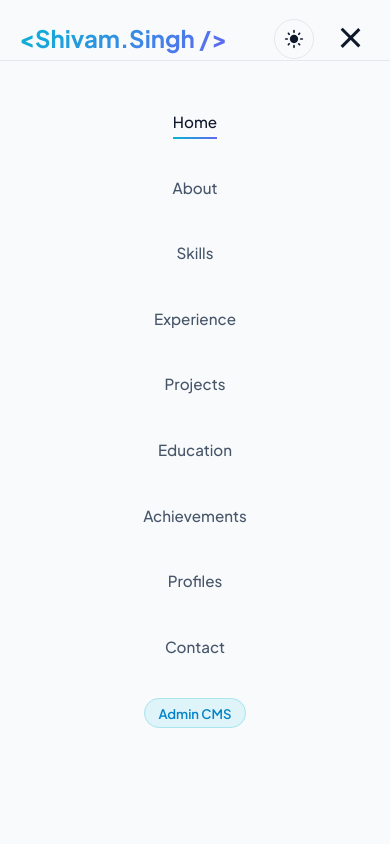
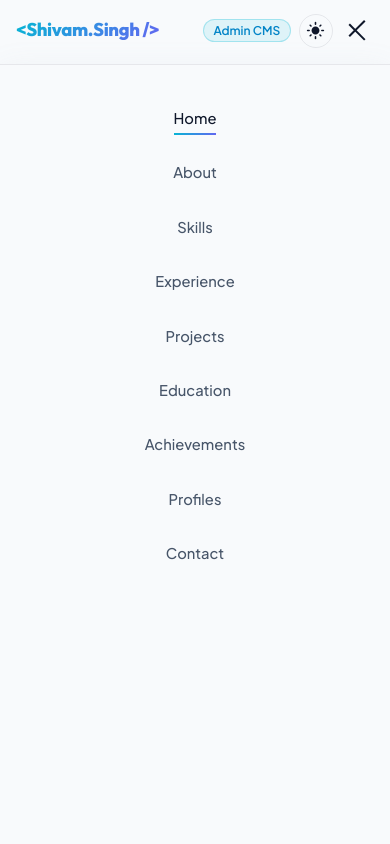
Before and after one commit to workforshivam065-bot/portfolio, a plain HTML site: page portfolio/index.html in a window 390 px wide. Both pictures are taken after a click on the button 350 px from the left and 38 px from the top of the page. Shown: the top 844 px of the page. Drawn offline with nearby package versions, Linux system fonts and the light colour scheme.

Commit message:
Fix navbar logo and Admin CMS button single-line alignment

```diff
--- a/admin.css
+++ b/admin.css
@@ -358,6 +358,8 @@ button, input, select, textarea {
   -webkit-background-clip: text;
   -webkit-text-fill-color: transparent;
   margin-bottom: 0.5rem;
+  white-space: nowrap;
+  display: inline-block;
 }
 
 .auth-header h2 {
--- a/portfolio/admin.css
+++ b/portfolio/admin.css
@@ -358,6 +358,8 @@ button, input, select, textarea {
   -webkit-background-clip: text;
   -webkit-text-fill-color: transparent;
   margin-bottom: 0.5rem;
+  white-space: nowrap;
+  display: inline-block;
 }
 
 .auth-header h2 {
--- a/portfolio/index.html
+++ b/portfolio/index.html
@@ -102,9 +102,7 @@
   <!-- Sticky Navigation Bar -->
   <header class="navbar" id="navbar">
     <div class="container">
-      <a href="#hero" class="logo" id="nav-logo" aria-label="Shivam Singh Logo">
-        &lt;Shivam.Singh /&gt;
-      </a>
+      <a href="#hero" class="logo" id="nav-logo" aria-label="Shivam Singh Logo">&lt;Shivam.Singh&nbsp;/&gt;</a>
 
       <nav aria-label="Main Navigation">
         <ul class="nav-menu" id="nav-menu">
@@ -117,11 +115,13 @@
           <li><a href="#achievements" class="nav-link">Achievements</a></li>
           <li><a href="#profiles" class="nav-link">Profiles</a></li>
           <li><a href="#contact" class="nav-link">Contact</a></li>
-          <li><a href="admin.html" class="nav-link nav-admin-link" title="Admin Dashboard">Admin CMS</a></li>
         </ul>
       </nav>
 
       <div class="nav-actions">
+        <!-- Admin CMS Button -->
+        <a href="admin.html" class="nav-admin-link" title="Admin Dashboard">Admin CMS</a>
+
         <!-- Theme Toggle Switch -->
         <button class="theme-toggle" id="theme-toggle" aria-label="Toggle light/dark theme" title="Toggle Theme">
           <!-- Moon Icon (Dark Mode active, click for Light) -->
--- a/portfolio/style.css
+++ b/portfolio/style.css
@@ -240,29 +240,44 @@ body.light-theme .btn-secondary:hover {
 }
 
 .logo {
-  font-size: 1.5rem;
+  font-family: 'Outfit', sans-serif;
+  font-size: 1.45rem;
   font-weight: 800;
+  letter-spacing: -0.02em;
   background: var(--accent-gradient);
   -webkit-background-clip: text;
   -webkit-text-fill-color: transparent;
-  display: flex;
-  align-items: center;
-  gap: 0.5rem;
+  display: inline-flex;
+  align-items: center;
+  white-space: nowrap;
+  flex-shrink: 0;
+  text-decoration: none;
+  line-height: 1;
+  transition: opacity var(--transition-speed) ease;
+}
+
+.logo:hover {
+  opacity: 0.9;
 }
 
 .nav-menu {
   display: flex;
   align-items: center;
   list-style: none;
-  gap: 2rem;
+  gap: 1.35rem;
+  margin: 0;
+  padding: 0;
 }
 
 .nav-link {
   font-weight: 500;
-  font-size: 0.95rem;
+  font-size: 0.92rem;
   color: var(--text-secondary);
   position: relative;
   padding: 0.5rem 0;
+  white-space: nowrap;
+  text-decoration: none;
+  transition: color var(--transition-speed) ease;
 }
 
 .nav-link::after {
@@ -284,14 +299,30 @@ body.light-theme .btn-secondary:hover {
   width: 100%;
 }
 
+.nav-actions {
+  display: inline-flex;
+  align-items: center;
+  gap: 1.1rem;
+  flex-shrink: 0;
+}
+
 .nav-admin-link {
+  display: inline-flex;
+  align-items: center;
+  justify-content: center;
+  white-space: nowrap;
+  flex-shrink: 0;
+  width: max-content;
   color: var(--primary-accent) !important;
   background: rgba(6, 182, 212, 0.1);
-  border: 1px solid rgba(6, 182, 212, 0.25);
-  padding: 0.35rem 0.85rem !important;
+  border: 1px solid rgba(6, 182, 212, 0.28);
+  padding: 0.42rem 0.95rem;
   border-radius: 50px;
   font-size: 0.82rem;
   font-weight: 600;
+  text-decoration: none;
+  line-height: 1;
+  vertical-align: middle;
   transition: all 0.25s ease;
 }
 
@@ -305,12 +336,6 @@ body.light-theme .btn-secondary:hover {
 
 .nav-admin-link::after {
   display: none !important;
-}
-
-.nav-actions {
-  display: flex;
-  align-items: center;
-  gap: 1.5rem;
 }
 
 /* Theme Toggle Button */
@@ -1685,40 +1710,84 @@ body.light-theme .moon-icon {
   }
 }
 
+@media (max-width: 1200px) and (min-width: 992px) {
+  .nav-menu {
+    gap: 0.95rem;
+  }
+  .nav-link {
+    font-size: 0.86rem;
+  }
+  .logo {
+    font-size: 1.35rem;
+  }
+  .nav-actions {
+    gap: 0.85rem;
+  }
+  .nav-admin-link {
+    padding: 0.38rem 0.82rem;
+    font-size: 0.78rem;
+  }
+}
+
+@media (max-width: 991px) {
+  .hamburger {
+    display: block;
+  }
+  .hamburger.active span:nth-child(1) {
+    transform: rotate(45deg) translate(5px, 5px);
+  }
+  .hamburger.active span:nth-child(2) {
+    opacity: 0;
+  }
+  .hamburger.active span:nth-child(3) {
+    transform: rotate(-45deg) translate(6px, -6px);
+  }
+  .nav-menu {
+    position: fixed;
+    top: 64px;
+    left: -100%;
+    width: 100%;
+    height: calc(100vh - 64px);
+    background-color: var(--bg-primary);
+    flex-direction: column;
+    padding: 2.5rem 0;
+    gap: 1.8rem;
+    transition: left 0.4s ease;
+    border-top: 1px solid var(--border-color);
+    box-shadow: var(--card-shadow);
+    overflow-y: auto;
+  }
+  .nav-menu.active {
+    left: 0;
+  }
+  .logo {
+    font-size: 1.35rem;
+  }
+  .nav-actions {
+    gap: 0.85rem;
+  }
+}
+
 @media (max-width: 768px) {
   .navbar {
-    padding: 1rem 0;
-  }
-  .hamburger {
-    display: block;
-  }
-  .hamburger.active span:nth-child(1) {
-    transform: rotate(45deg) translate(5px, 5px);
-  }
-  .hamburger.active span:nth-child(2) {
-    opacity: 0;
-  }
-  .hamburger.active span:nth-child(3) {
-    transform: rotate(-45deg) translate(6px, -6px);
-  }
-  .nav-menu {
-    position: fixed;
-    top: 60px;
-    left: -100%;
-    width: 100%;
-    height: calc(100vh - 60px);
-    background-color: var(--bg-primary);
-    flex-direction: column;
-    padding: 3rem 0;
-    gap: 2.5rem;
-    transition: left 0.4s ease;
-    border-top: 1px solid var(--border-color);
-  }
-  .nav-menu.active {
-    left: 0;
+    padding: 0.85rem 0;
+  }
+  .navbar.scrolled {
+    padding: 0.65rem 0;
+  }
+  .logo {
+    font-size: 1.25rem;
   }
   .nav-actions {
-    gap: 1rem;
+    gap: 0.75rem;
+  }
+  .nav-admin-link {
+    padding: 0.35rem 0.75rem;
+    font-size: 0.78rem;
+  }
+  .theme-toggle {
+    width: 36px;
+    height: 36px;
   }
   .section {
     padding: 6rem 0 3rem 0;
@@ -1760,7 +1829,34 @@ body.light-theme .moon-icon {
 
 @media (max-width: 480px) {
   .container {
-    padding: 0 1.2rem;
+    padding: 0 1rem;
+  }
+  .logo {
+    font-size: 1.15rem;
+  }
+  .nav-actions {
+    gap: 0.5rem;
+  }
+  .nav-admin-link {
+    padding: 0.28rem 0.6rem;
+    font-size: 0.75rem;
+  }
+  .theme-toggle {
+    width: 34px;
+    height: 34px;
+    padding: 6px;
+  }
+  .theme-toggle svg {
+    width: 19px;
+    height: 19px;
+  }
+  .hamburger {
+    padding: 0.35rem;
+  }
+  .hamburger span {
+    width: 22px;
+    height: 2px;
+    margin: 4px auto;
   }
   .hero-title {
     font-size: 2.2rem;
@@ -1781,3 +1877,36 @@ body.light-theme .moon-icon {
     height: 160px;
   }
 }
+
+@media (max-width: 360px) {
+  .container {
+    padding: 0 0.65rem;
+  }
+  .logo {
+    font-size: 1.05rem;
+  }
+  .nav-actions {
+    gap: 0.35rem;
+  }
+  .nav-admin-link {
+    padding: 0.22rem 0.48rem;
+    font-size: 0.7rem;
+  }
+  .theme-toggle {
+    width: 30px;
+    height: 30px;
+    padding: 5px;
+  }
+  .theme-toggle svg {
+    width: 17px;
+    height: 17px;
+  }
+  .hamburger {
+    padding: 0.25rem;
+  }
+  .hamburger span {
+    width: 20px;
+    height: 2px;
+    margin: 3.5px auto;
+  }
+}
--- a/style.css
+++ b/style.css
@@ -240,29 +240,44 @@ body.light-theme .btn-secondary:hover {
 }
 
 .logo {
-  font-size: 1.5rem;
+  font-family: 'Outfit', sans-serif;
+  font-size: 1.45rem;
   font-weight: 800;
+  letter-spacing: -0.02em;
   background: var(--accent-gradient);
   -webkit-background-clip: text;
   -webkit-text-fill-color: transparent;
-  display: flex;
-  align-items: center;
-  gap: 0.5rem;
+  display: inline-flex;
+  align-items: center;
+  white-space: nowrap;
+  flex-shrink: 0;
+  text-decoration: none;
+  line-height: 1;
+  transition: opacity var(--transition-speed) ease;
+}
+
+.logo:hover {
+  opacity: 0.9;
 }
 
 .nav-menu {
   display: flex;
   align-items: center;
   list-style: none;
-  gap: 2rem;
+  gap: 1.35rem;
+  margin: 0;
+  padding: 0;
 }
 
 .nav-link {
   font-weight: 500;
-  font-size: 0.95rem;
+  font-size: 0.92rem;
   color: var(--text-secondary);
   position: relative;
   padding: 0.5rem 0;
+  white-space: nowrap;
+  text-decoration: none;
+  transition: color var(--transition-speed) ease;
 }
 
 .nav-link::after {
@@ -284,14 +299,30 @@ body.light-theme .btn-secondary:hover {
   width: 100%;
 }
 
+.nav-actions {
+  display: inline-flex;
+  align-items: center;
+  gap: 1.1rem;
+  flex-shrink: 0;
+}
+
 .nav-admin-link {
+  display: inline-flex;
+  align-items: center;
+  justify-content: center;
+  white-space: nowrap;
+  flex-shrink: 0;
+  width: max-content;
   color: var(--primary-accent) !important;
   background: rgba(6, 182, 212, 0.1);
-  border: 1px solid rgba(6, 182, 212, 0.25);
-  padding: 0.35rem 0.85rem !important;
+  border: 1px solid rgba(6, 182, 212, 0.28);
+  padding: 0.42rem 0.95rem;
   border-radius: 50px;
   font-size: 0.82rem;
   font-weight: 600;
+  text-decoration: none;
+  line-height: 1;
+  vertical-align: middle;
   transition: all 0.25s ease;
 }
 
@@ -305,12 +336,6 @@ body.light-theme .btn-secondary:hover {
 
 .nav-admin-link::after {
   display: none !important;
-}
-
-.nav-actions {
-  display: flex;
-  align-items: center;
-  gap: 1.5rem;
 }
 
 /* Theme Toggle Button */
@@ -1685,40 +1710,84 @@ body.light-theme .moon-icon {
   }
 }
 
+@media (max-width: 1200px) and (min-width: 992px) {
+  .nav-menu {
+    gap: 0.95rem;
+  }
+  .nav-link {
+    font-size: 0.86rem;
+  }
+  .logo {
+    font-size: 1.35rem;
+  }
+  .nav-actions {
+    gap: 0.85rem;
+  }
+  .nav-admin-link {
+    padding: 0.38rem 0.82rem;
+    font-size: 0.78rem;
+  }
+}
+
+@media (max-width: 991px) {
+  .hamburger {
+    display: block;
+  }
+  .hamburger.active span:nth-child(1) {
+    transform: rotate(45deg) translate(5px, 5px);
+  }
+  .hamburger.active span:nth-child(2) {
+    opacity: 0;
+  }
+  .hamburger.active span:nth-child(3) {
+    transform: rotate(-45deg) translate(6px, -6px);
+  }
+  .nav-menu {
+    position: fixed;
+    top: 64px;
+    left: -100%;
+    width: 100%;
+    height: calc(100vh - 64px);
+    background-color: var(--bg-primary);
+    flex-direction: column;
+    padding: 2.5rem 0;
+    gap: 1.8rem;
+    transition: left 0.4s ease;
+    border-top: 1px solid var(--border-color);
+    box-shadow: var(--card-shadow);
+    overflow-y: auto;
+  }
+  .nav-menu.active {
+    left: 0;
+  }
+  .logo {
+    font-size: 1.35rem;
+  }
+  .nav-actions {
+    gap: 0.85rem;
+  }
+}
+
 @media (max-width: 768px) {
   .navbar {
-    padding: 1rem 0;
-  }
-  .hamburger {
-    display: block;
-  }
-  .hamburger.active span:nth-child(1) {
-    transform: rotate(45deg) translate(5px, 5px);
-  }
-  .hamburger.active span:nth-child(2) {
-    opacity: 0;
-  }
-  .hamburger.active span:nth-child(3) {
-    transform: rotate(-45deg) translate(6px, -6px);
-  }
-  .nav-menu {
-    position: fixed;
-    top: 60px;
-    left: -100%;
-    width: 100%;
-    height: calc(100vh - 60px);
-    background-color: var(--bg-primary);
-    flex-direction: column;
-    padding: 3rem 0;
-    gap: 2.5rem;
-    transition: left 0.4s ease;
-    border-top: 1px solid var(--border-color);
-  }
-  .nav-menu.active {
-    left: 0;
+    padding: 0.85rem 0;
+  }
+  .navbar.scrolled {
+    padding: 0.65rem 0;
+  }
+  .logo {
+    font-size: 1.25rem;
   }
   .nav-actions {
-    gap: 1rem;
+    gap: 0.75rem;
+  }
+  .nav-admin-link {
+    padding: 0.35rem 0.75rem;
+    font-size: 0.78rem;
+  }
+  .theme-toggle {
+    width: 36px;
+    height: 36px;
   }
   .section {
     padding: 6rem 0 3rem 0;
@@ -1760,7 +1829,34 @@ body.light-theme .moon-icon {
 
 @media (max-width: 480px) {
   .container {
-    padding: 0 1.2rem;
+    padding: 0 1rem;
+  }
+  .logo {
+    font-size: 1.15rem;
+  }
+  .nav-actions {
+    gap: 0.5rem;
+  }
+  .nav-admin-link {
+    padding: 0.28rem 0.6rem;
+    font-size: 0.75rem;
+  }
+  .theme-toggle {
+    width: 34px;
+    height: 34px;
+    padding: 6px;
+  }
+  .theme-toggle svg {
+    width: 19px;
+    height: 19px;
+  }
+  .hamburger {
+    padding: 0.35rem;
+  }
+  .hamburger span {
+    width: 22px;
+    height: 2px;
+    margin: 4px auto;
   }
   .hero-title {
     font-size: 2.2rem;
@@ -1781,3 +1877,36 @@ body.light-theme .moon-icon {
     height: 160px;
   }
 }
+
+@media (max-width: 360px) {
+  .container {
+    padding: 0 0.65rem;
+  }
+  .logo {
+    font-size: 1.05rem;
+  }
+  .nav-actions {
+    gap: 0.35rem;
+  }
+  .nav-admin-link {
+    padding: 0.22rem 0.48rem;
+    font-size: 0.7rem;
+  }
+  .theme-toggle {
+    width: 30px;
+    height: 30px;
+    padding: 5px;
+  }
+  .theme-toggle svg {
+    width: 17px;
+    height: 17px;
+  }
+  .hamburger {
+    padding: 0.25rem;
+  }
+  .hamburger span {
+    width: 20px;
+    height: 2px;
+    margin: 3.5px auto;
+  }
+}
```
